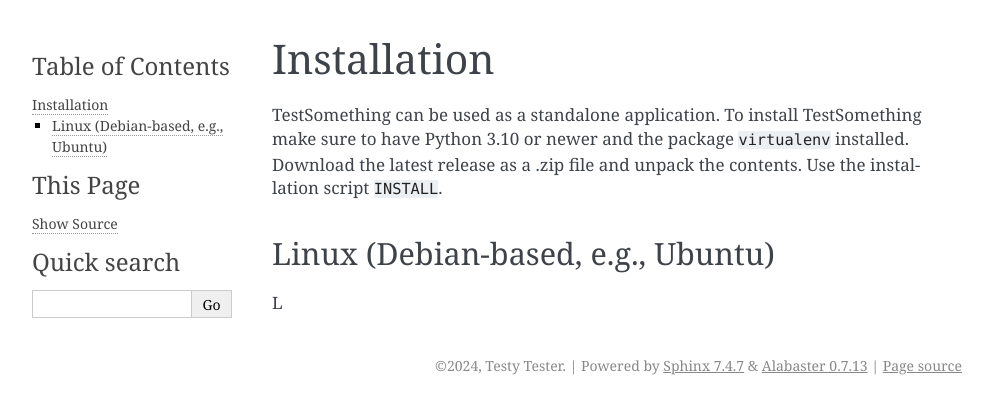
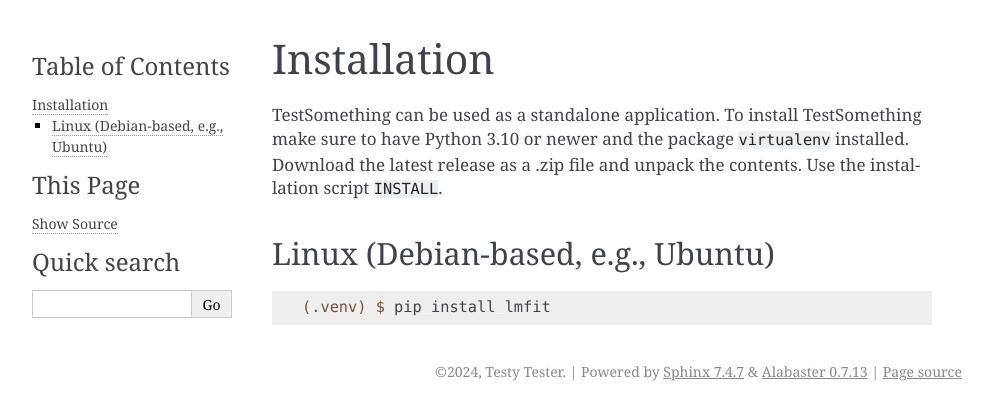
Before and after one commit to hemile-soft/TestSomething, a Sphinx documentation site: the page built from docs/source/installation.rst, in a window 1280 px wide. Shown: the top 420 px of the page, without its empty margins (148-1141 px from the left). Built offline with Sphinx 7.4.7, drawn with Linux system fonts in a browser that asks for light colours; pages that are not in the unit, such as notebooks, are missing from menus.

Commit message:
Update installation.rst

```diff
--- a/docs/source/installation.rst
+++ b/docs/source/installation.rst
@@ -10,4 +10,6 @@ TestSomething can be used as a standalone application. To install TestSomething
 Linux (Debian-based, e.g., Ubuntu)
 ==================================
 
-L
+.. code-block:: console
+
+   (.venv) $ pip install lmfit
```
